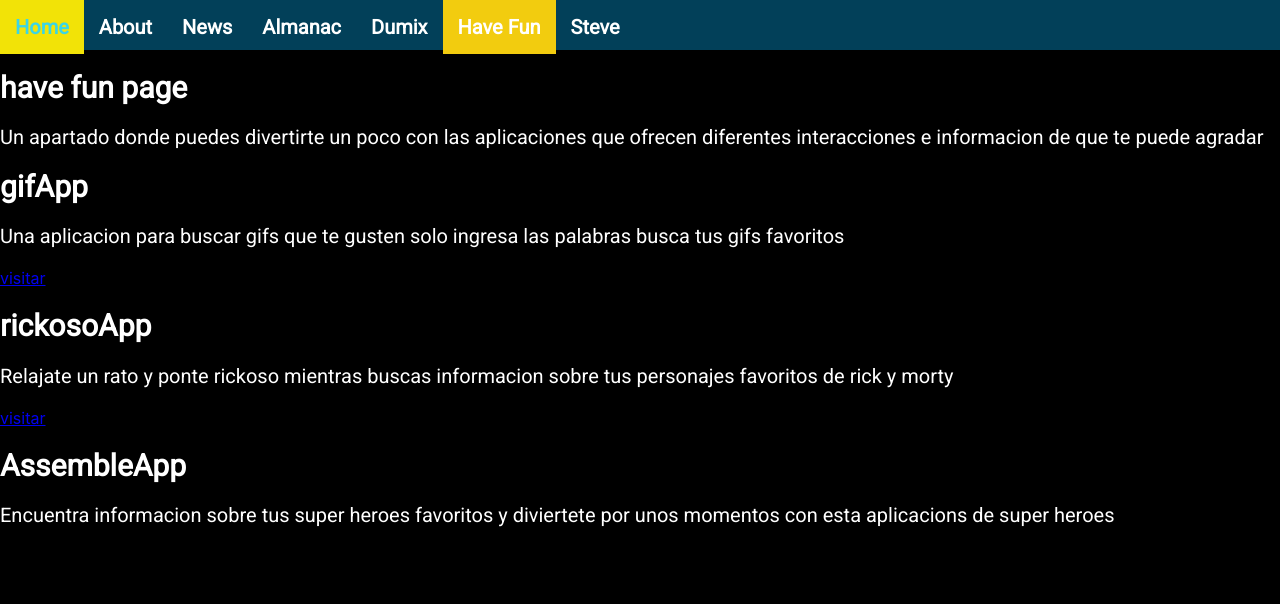
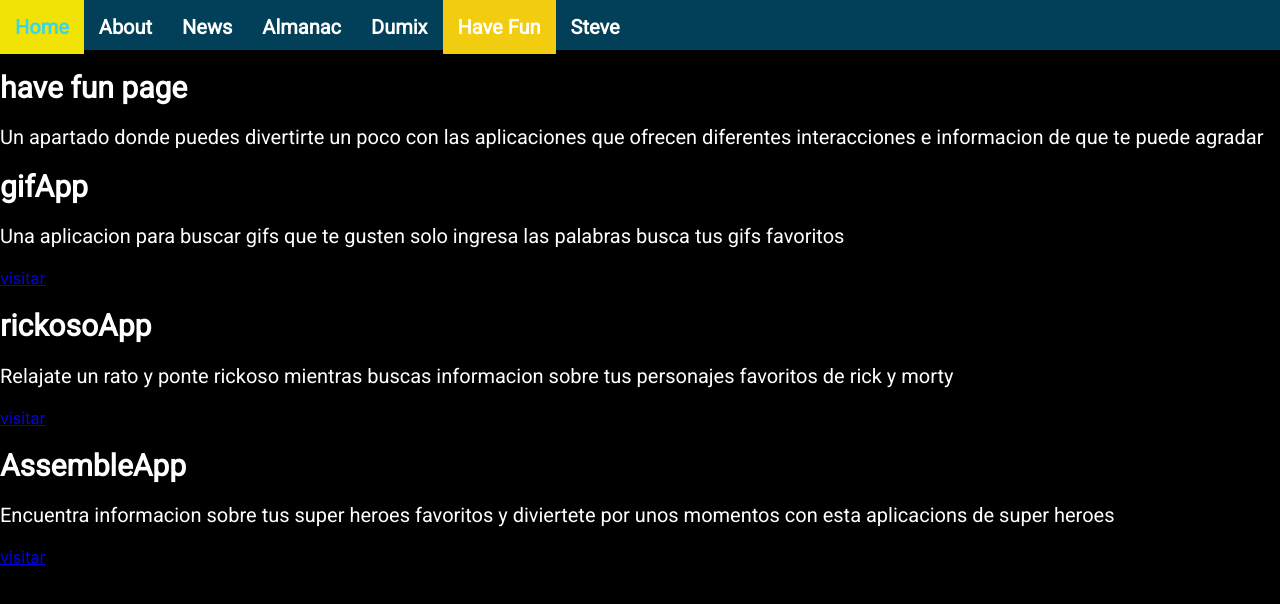
Before and after one commit to SteveBartmoss/steveapp, a React (Create React App) app: page /havefun in a window 1280 px wide. Shown: the top 604 px of the page. Built offline with nearby package versions, Linux system fonts and the light colour scheme.

Commit message:
add ancor tag for the marvel app, is functional now

```diff
--- a/src/HaveFun/FunHome.jsx
+++ b/src/HaveFun/FunHome.jsx
@@ -26,6 +26,7 @@ function FunHome(){
             <h1 className="title1">AssembleApp</h1>
             <p className="Content">Encuentra informacion sobre tus super heroes favoritos y diviertete
             por unos momentos con esta aplicacions de super heroes</p>
+            <a href="havefun/marvelapp">visitar</a>
         </div>
     </>
     );
```
